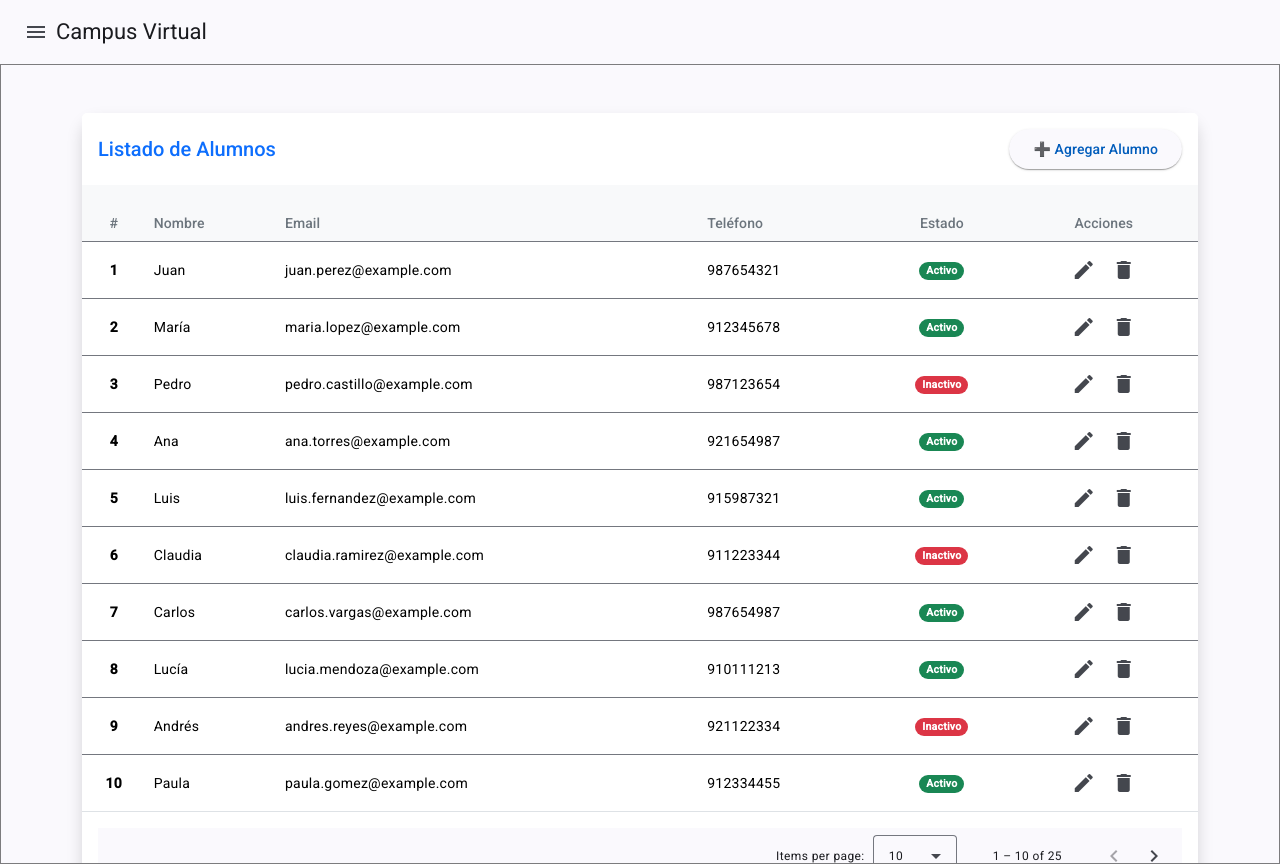
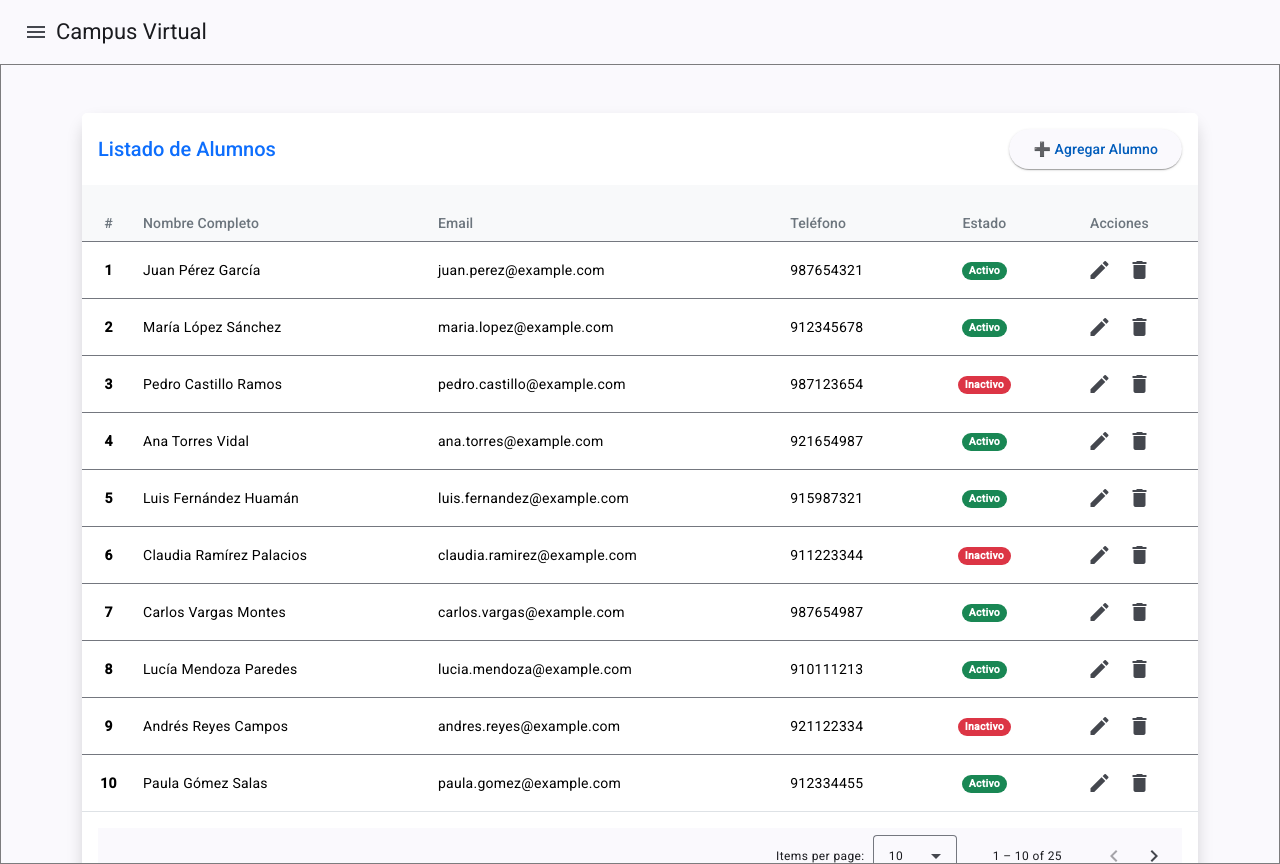
Before and after one commit to HugoOyola/proyecto-angular, an Angular app: page / in a window 1280 px wide. Built offline with nearby package versions, Linux system fonts and the light colour scheme.

Commit message:
feat: agregar pipe para mostrar el nombre completo de los estudiantes y actualizar la tabla para usarlo

```diff
--- /dev/null
+++ b/src/app/modules/dashboard/modules/students/components/pipes/full-name.pipe.ts
@@ -0,0 +1,11 @@
+import { Pipe, PipeTransform } from '@angular/core';
+import { Students } from '../students-table/students-table.component'; // Ajusta si la ruta cambia
+
+@Pipe({
+  name: 'fullName'
+})
+export class FullNamePipe implements PipeTransform {
+  transform(student: Students): string {
+    return `${student.nombre} ${student.apellidos}`;
+  }
+}
--- a/src/app/modules/dashboard/modules/students/components/students-table/students-table.component.html
+++ b/src/app/modules/dashboard/modules/students/components/students-table/students-table.component.html
@@ -7,10 +7,10 @@
         <td mat-cell *matCellDef="let element" class="text-center fw-bold">{{ element.id }}</td>
       </ng-container>
 
-      <!-- Nombre Column -->
-      <ng-container matColumnDef="nombre">
-        <th mat-header-cell *matHeaderCellDef class="text-secondary">Nombre</th>
-        <td mat-cell *matCellDef="let element">{{ element.nombre }}</td>
+      <!-- Nombre Completo Column -->
+      <ng-container matColumnDef="nombreCompleto">
+        <th mat-header-cell *matHeaderCellDef class="text-secondary">Nombre Completo</th>
+        <td mat-cell *matCellDef="let element">{{ element | fullName }}</td>
       </ng-container>
 
       <!-- Email Column -->
--- a/src/app/modules/dashboard/modules/students/components/students-table/students-table.component.ts
+++ b/src/app/modules/dashboard/modules/students/components/students-table/students-table.component.ts
@@ -277,7 +277,7 @@ export const ELEMENT_DATA: Students[] = [
 })
 
 export class StudentsTableComponent {
-  displayedColumns: string[] = ['id', 'nombre', 'email', 'telefono', 'estado', 'acciones'];
+  displayedColumns: string[] = ['id', 'nombreCompleto', 'email', 'telefono', 'estado', 'acciones'];
   dataSource = new MatTableDataSource<Students>(ELEMENT_DATA);
 
   @ViewChild(MatPaginator) paginator!: MatPaginator;
@@ -313,7 +313,6 @@ export class StudentsTableComponent {
     });
   }
 
-
   deleteStudent(student: Students): void {
     const confirmDelete = confirm(`¿Seguro que deseas eliminar a ${student.nombre} ${student.apellidos}?`);
     if (confirmDelete) {
--- a/src/app/modules/dashboard/modules/students/students.module.ts
+++ b/src/app/modules/dashboard/modules/students/students.module.ts
@@ -17,6 +17,7 @@ import { MatButtonModule } from '@angular/material/button';
 import { MatIconModule } from '@angular/material/icon';
 import { MatTooltipModule } from '@angular/material/tooltip';
 import { MatSnackBarModule } from '@angular/material/snack-bar';
+import { FullNamePipe } from './components/pipes/full-name.pipe';
 
 @NgModule({
   declarations: [
@@ -37,7 +38,8 @@ import { MatSnackBarModule } from '@angular/material/snack-bar';
     MatButtonModule,
     MatIconModule,
     MatTooltipModule,
-    MatSnackBarModule
+    MatSnackBarModule,
+    FullNamePipe
   ],
   exports: [
     StudentsComponent,
```
